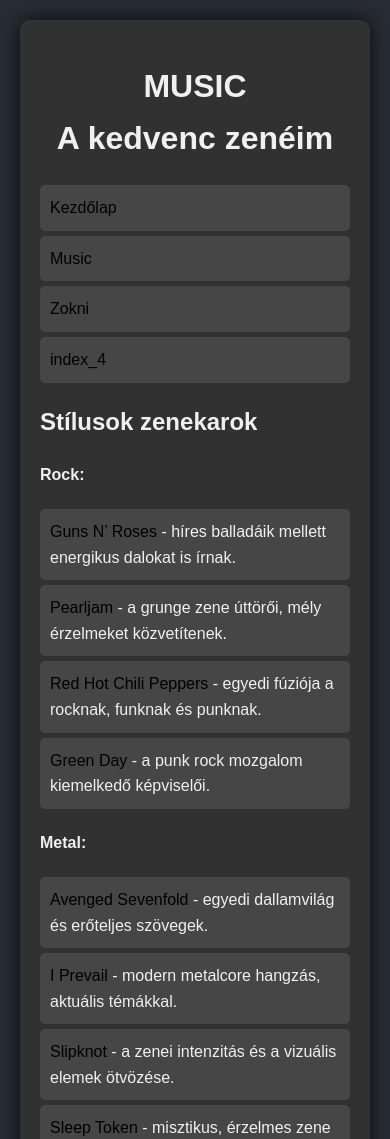
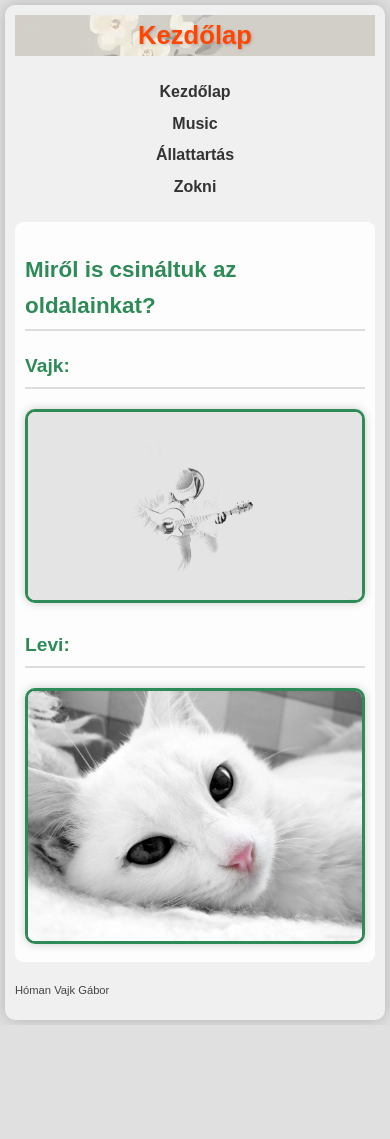
Before and after one commit to Levi0412/szorgalmi_feladat, a plain HTML site: page index.html in a window 390 px wide. Shown: the top 1139 px of the page. After the commit the page ends 1025 px from the top, so only its background shows below. Drawn offline with Linux system fonts and the light colour scheme.

Commit message:
Vajk: az en ket weboldalam elkeszult

```diff
--- a/index.html
+++ b/index.html
@@ -3,44 +3,31 @@
   <head>
     <meta charset="UTF-8">
     <meta name="viewport" content="width=device-width, initial-scale=1.0">
-    <meta name="descripiton" content="Videójátékok">
-    <meta name="author" content="Hóman Vajk Gábor">
-    <title>Szorgalmi feladat</title>
+    <meta name="descripiton" content="">
+    <meta name="author" content="Horváth Levente Roland">
+    <title>Kezdőlap</title>
     <link rel="stylesheet" href="stilus.css">
   </head>
   <body>
     <div id="tarolo">
       <div class="fejlec">
-        <h1>MUSIC<br>A kedvenc zenéim</h1>
+        <h1>Kezdőlap</h1>
       </div>
       <div class="menu">
         <ul>
-          <li><a href="kezdolap.html">Kezdőlap</a></li>
-          <li><a href="index.html">Music</a></li>
-          <li><a href="index2.html">Zokni</a></li>
-          <li><a href="#">index_4</a></li>
+          <li><a href="index.html">Kezdőlap</a></li>
+          <li><a href="hobbi.html">Music</a></li>
+          <li><a href="allattartas.html">Állattartás</a></li>
+          <li><a href="zokni.html">Zokni</a></li>
         </ul>
       </div>
       <div class="tartalom">
-        <h2>Stílusok zenekarok</h2>
-        <div class="stilusok-csoport">
-          <h4>Rock:</h4>
-          <ul>
-            <li><a href="https://www.gunsnroses.com" target="_blank">Guns N’ Roses</a> - híres balladáik mellett energikus dalokat is írnak.</li>
-            <li><a href="https://www.pearljam.com" target="_blank">Pearljam</a> - a grunge zene úttörői, mély érzelmeket közvetítenek.</li>
-            <li><a href="https://www.redhotchilipeppers.com" target="_blank">Red Hot Chili Peppers</a> - egyedi fúziója a rocknak, funknak és punknak.</li>
-            <li><a href="https://www.greenday.com" target="_blank">Green Day</a> - a punk rock mozgalom kiemelkedő képviselői.</li>
-          </ul>
-        <div class="stilusok-csoport">
-          <h4>Metal:</h4>
-          <ul>
-            <li><a href="https://www.avengedsevenfold.com" target="_blank">Avenged Sevenfold</a> - egyedi dallamvilág és erőteljes szövegek.</li>
-            <li><a href="https://www.iprevailband.com" target="_blank">I Prevail</a> - modern metalcore hangzás, aktuális témákkal.</li>
-            <li><a href="https://slipknot1.com" target="_blank">Slipknot</a> - a zenei intenzitás és a vizuális elemek ötvözése.</li>
-            <li><a href="https://www.sleep-token.com" target="_blank">Sleep Token</a> - misztikus, érzelmes zene és látványos élő fellépések.</li>
-          </ul>
-        </div>
-       </div>
+        <h2>Miről is csináltuk az oldalainkat?</h2>
+        <h4>Vajk:</h4>
+          <img src="KEPEK/papers.co-al11-out-the-dark-guitar-player-music-white-35-3840x2160-4k-wallpaper.jpg" alt="gitár">
+        <h4>Levi:</h4>
+          <img src="KEPEK/cat.webp" alt="">
+      </div>
       <div class="lablec">
         <p>Hóman Vajk Gábor</p>
       </div>
--- a/stilus.css
+++ b/stilus.css
@@ -1,9 +1,16 @@
+/* Globális stílusok */
+* {
+    box-sizing: border-box;
+    margin: 0;
+    padding: 0;
+}
+
 body {
-    background-color: #282c34;
-    color: #f0f0f0;
-    font-family: 'Arial', sans-serif;
+    font-family: Arial, sans-serif;
+    background-color: #e0e0e0; /* Halvány szürke */
+    color: #333;
     line-height: 1.6;
-    margin: 0;
+    overflow-y: auto;
     padding: 20px;
 }
 
@@ -11,35 +18,210 @@ body {
     max-width: 800px;
     margin: auto;
     padding: 20px;
-    background-color: rgba(50, 50, 50, 0.9);
+    background-color: #f0f0f0; /* Világos szürke */
     border-radius: 10px;
-    box-shadow: 0 0 20px rgba(0, 0, 0, 0.8);
-}
-.fejlec {
-    text-align: center;
+    box-shadow: 0 0 15px rgba(0, 0, 0, 0.2);
+    overflow: hidden;
 }
 
-ul {
+/* Fejléc */
+.fejlec {
+    background-image: url(KEPEK/S10187_product.webp);
+    text-align: center;
+    margin-bottom: 20px;
+}
+
+.fejlec h1 {
+    font-size: 2.2em;
+    color: #ff4500; /* Tűzpiros */
+    text-shadow: 1px 1px 3px rgba(0, 0, 0, 0.2);
+    animation: slideDown 0.5s ease-out forwards;
+}
+
+/* Menü */
+.menu ul {
+    display: flex;
+    justify-content: center;
     list-style-type: none;
     padding: 0;
+    margin-bottom: 20px;
 }
-li {
-    background: rgba(255, 255, 255, 0.1);
-    margin: 5px 0;
-    padding: 10px;
+
+.menu ul li {
+    margin: 0 10px;
+}
+
+.menu ul li a {
+    color: #333;
+    text-decoration: none;
+    font-weight: bold;
+    transition: color 0.3s, transform 0.3s;
+}
+
+.menu ul li a:hover {
+    color: #ff4500;
+    transform: scale(1.1);
+}
+
+/* Tartalom */
+.tartalom {
+    padding: 20px;
+    background-color: rgba(255, 255, 255, 0.85); /* Fehér, de áttetsző */
+    border-radius: 8px;
+}
+
+h2, h4 {
+    color: #2e8b57; /* Sötét zöld */
+    border-bottom: 2px solid #ddd;
+    padding-bottom: 5px;
+    margin: 20px 0;
+}
+
+p {
+    text-align: justify;
+    margin: 10px 0;
+    color: #444; /* Sötétebb szürke */
+}
+
+/* Listaelemek */
+.stilusok-csoport ul {
+    list-style-type: none;
+    padding: 0;
+    margin: 10px 0;
+}
+
+.stilusok-csoport li {
+    background: rgba(255, 255, 255, 0.8);
+    margin: 8px 0;
+    padding: 12px;
     border-radius: 5px;
-    transition: background 0.3s;
+    transition: background 0.3s, transform 0.3s;
 }
-li:hover {
-    background: rgba(255, 255, 255, 0.3);
+
+.stilusok-csoport li:hover {
+    background: rgba(255, 255, 255, 0.9);
+    transform: scale(1.05);
 }
+
+/* Linkek */
 a {
-    color: black;
+    color: #ff4500; /* Tűzpiros */
     text-decoration: none;
+    font-weight: bold;
+    transition: color 0.3s;
 }
+
 a:hover {
+    color: #d2691e; /* Csokoládé */
     text-decoration: underline;
 }
-p {
-	text-align: justify;
+
+/* Lábjegyzet */
+.lablec {
+    text-align: center;
+    margin-top: 20px;
+    font-size: 0.9em;
+    color: #777; /* Világos szürke */
 }
+
+/* Képek */
+img {
+    max-width: 100%;
+    border: 3px solid #2e8b57;
+    border-radius: 10px;
+    box-shadow: 0 0 10px rgba(0, 0, 0, 0.2);
+    transition: transform 0.3s, box-shadow 0.3s;
+}
+
+img:hover {
+    transform: scale(1.05);
+    box-shadow: 0 0 20px #2e8b57;
+}
+
+/* Animációk */
+@keyframes slideDown {
+    from {
+        opacity: 0;
+        transform: translateY(-20px);
+    }
+    to {
+        opacity: 1;
+        transform: translateY(0);
+    }
+}
+/* Reszponzív stílusok */
+@media (max-width: 600px) {
+    body {
+        padding: 10px; /* Csökkentett padding a kisebb képernyőkön */
+    }
+
+    #tarolo {
+        padding: 10px; /* Csökkentett padding */
+    }
+
+    .fejlec h1 {
+        font-size: 1.8em; /* Cím méretének csökkentése */
+    }
+
+    .menu ul {
+        flex-direction: column; /* Menü függőleges elrendezése */
+    }
+
+    .menu ul li {
+        margin: 5px 0; /* Csökkentett margó */
+    }
+
+    h2 {
+        font-size: 1.6em; /* H2 méretének csökkentése */
+    }
+
+    h4 {
+        font-size: 1.4em; /* H4 méretének csökkentése */
+    }
+
+    .tartalom {
+        padding: 15px; /* Csökkentett padding a tartalomban */
+    }
+
+    .lablec {
+        font-size: 0.8em; /* Lábjegyzet betűméretének csökkentése */
+    }
+}
+@media (max-width: 500px) {
+    body {
+        padding: 5px; /* További csökkentett padding */
+    }
+
+    #tarolo {
+        padding: 10px; /* Padding megtartása, de kisebb margó */
+    }
+
+    .fejlec h1 {
+        font-size: 1.6em; /* Cím méretének további csökkentése */
+    }
+
+    .menu ul {
+        flex-direction: column; /* Menü függőleges elrendezése */
+        align-items: center; /* Menü elemek középre igazítása */
+    }
+
+    .menu ul li {
+        margin: 3px 0; /* Még kisebb margó */
+    }
+
+    h2 {
+        font-size: 1.4em; /* H2 méretének további csökkentése */
+    }
+
+    h4 {
+        font-size: 1.2em; /* H4 méretének további csökkentése */
+    }
+
+    .tartalom {
+        padding: 10px; /* Csökkentett padding */
+    }
+
+    .lablec {
+        font-size: 0.7em; /* Lábjegyzet betűméretének csökkentése */
+    }
+}
```
Also changed, not shown: allattartas.html (renamed from index2.html, +5 -5 lines), hobbi.html (added, +79 -0 lines), zokni.html (renamed from kezdolap.html, +7 -7 lines), KEPEK/S10187_product.webp (added), KEPEK/cat.webp (added), KEPEK/metal.png (added), KEPEK/papers.co-al11-out-the-dark-guitar-player-music-white-35-3840x2160-4k-wallpaper.jpg (added), KEPEK/rock.jpg (added), KEPEK/tortenet.jpg (deleted), index3.html (deleted), 1 other file.
